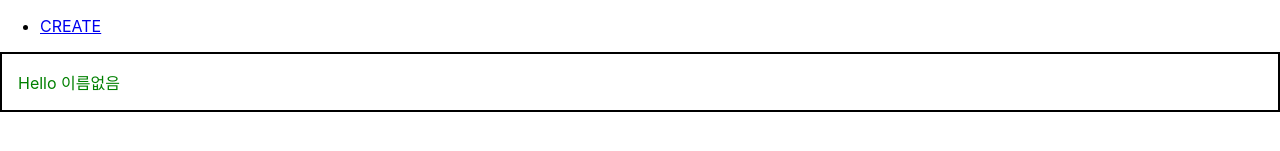
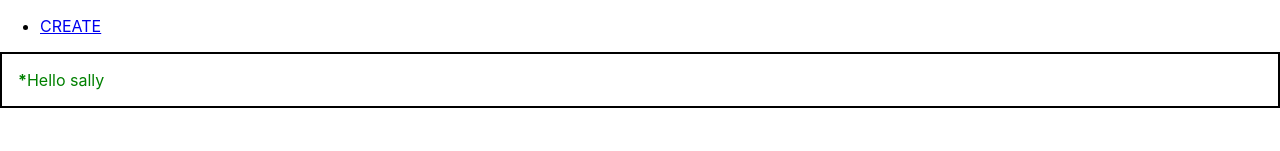
Before and after one commit to o-songyi/react-app, a React (Create React App) app: page / in a window 1280 px wide. Shown: the part 231-382 px from the top of the page. Built offline with nearby package versions, Linux system fonts and the light colour scheme.

Commit message:
🎨 조건부 렌더링

```diff
--- a/src/App.js
+++ b/src/App.js
@@ -169,7 +169,9 @@ function App() {
         {contextControl}
       </ul>
       <Wrapper>
-        <Hello color="green" />
+        {/* true는 자바스크립트 값이기때문에 중괄호로 감싸주어야함 */}
+        {/* props 이름만 작성하고 값 설정을 생략한다면 true */}
+        <Hello color="green" name="sally" isSpecial />
       </Wrapper>
     </div>
   );
--- a/src/Hello.js
+++ b/src/Hello.js
@@ -1,8 +1,14 @@
 import React from 'react';
 
 /* 비구조화 할당(구조분해) 문법 */
-function Hello({color, name}) {
-    return <div style={{color}}>Hello {name}</div>
+function Hello({ color, name, isSpecial }) {
+    return (
+        <div style={{ color }}>
+            {/* { isSpecial ? <b>*</b> : null } */}
+            {isSpecial && <b>*</b>}
+            Hello {name}
+        </div>
+    )
 }
 
 /* defaultProps로 기본값 설정 */
```
